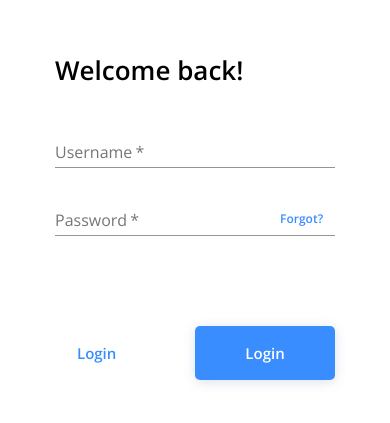
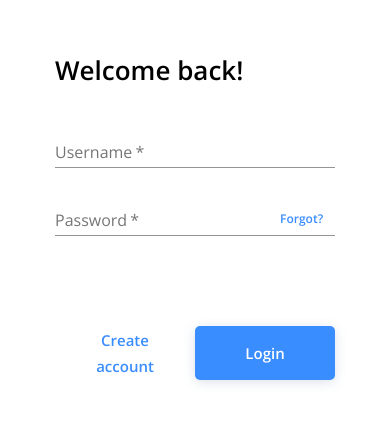
Before and after one commit to VladyslavHimself/3162a0, a React (Create React App) app in the folder client/: page /login in a window 390 px wide. Shown: the part 243-666 px from the top of the page. Built offline with nearby package versions, Linux system fonts and the light colour scheme; no server answers.

Commit message:
adapt componnents to mobile

```diff
--- a/client/src/Login.js
+++ b/client/src/Login.js
@@ -65,6 +65,10 @@ const Login = ({ user, login }) => {
          isMobile={isMobile}
          title='Welcome back!'
          sumbitButtonValue='Login'
+         mobileHintProps={{
+          href: '/register',
+          buttonText: 'Create account',
+         }}
         >
 
           <IInput type="username" name="username" label='Username' isRequired />
--- a/client/src/Signup.js
+++ b/client/src/Signup.js
@@ -62,6 +62,10 @@ const Signup = ({ user, register }) => {
          isMobile={isMobile}
          title={'Create an account.'}
          sumbitButtonValue={'Create'}
+         mobileHintProps={{
+           href: '/login',
+           buttonText: 'Login',
+         }}
         >
           <IInput type="text" name="username" isRequired />
           <IInput type="email" name="email" label='E-mail address' isRequired />
--- a/client/src/components/AuthForm/component.jsx
+++ b/client/src/components/AuthForm/component.jsx
@@ -39,7 +39,7 @@ const authFormStyles = makeStyles({
   }
 });
 
-export const AuthForm = ({ isMobile, authHandler, children, title, sumbitButtonValue }) => {
+export const AuthForm = ({ isMobile, authHandler, children, title, sumbitButtonValue, mobileHintProps }) => {
   const classes = authFormStyles();
 
   return (
@@ -54,8 +54,8 @@ export const AuthForm = ({ isMobile, authHandler, children, title, sumbitButtonV
           (
             <Box display='flex' justifyContent='space-between' marginTop='40px'>
               <Box className={classes['auth-form__submit-button']}>
-                <Link href='/login' to='/login' style={{textDecoration: 'none'}}>
-                  <IButton styleType='outline' text='Login' />
+                <Link href={mobileHintProps.href} to={mobileHintProps.href} style={{textDecoration: 'none'}}>
+                  <IButton styleType='outline' text={ mobileHintProps.buttonText } />
                 </Link>
               </Box>
 
```
